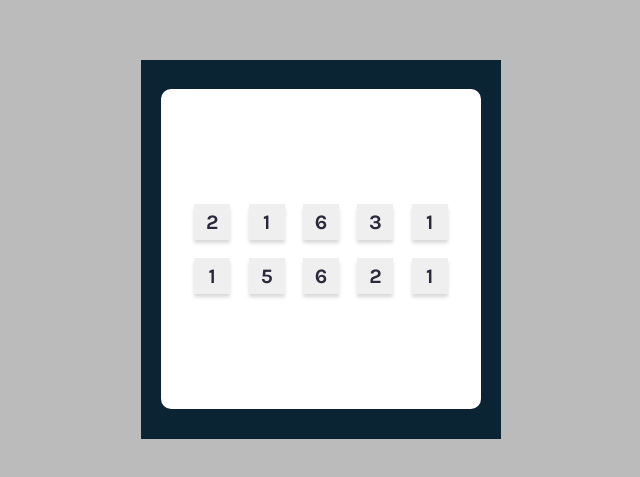
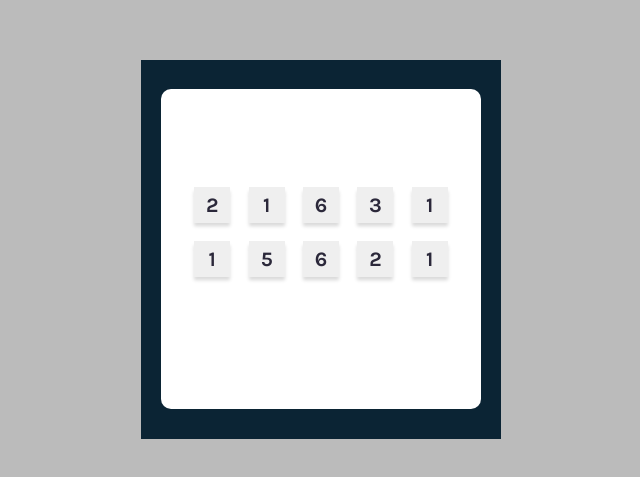
Before and after one commit to codingmaniac227/Tenzies, a React (Vite) app: page / in a window 1280 px wide. Shown: the part 151-628 px from the top of the page, without its empty margins (319-959 px from the left). Built offline with nearby package versions, Linux system fonts and the light colour scheme; a web font is replaced by a local one.

Commit message:
style(button): adjust roll button spacing and layout

```diff
--- a/src/App.css
+++ b/src/App.css
@@ -11,6 +11,7 @@
   display: flex;
   justify-content: center;
   align-items: center;
+  flex-direction: column;
   width: 20rem;
   height: 20rem;
   background-color: var(--bg);
@@ -28,5 +29,13 @@
   column-gap: 1.16rem;
   padding-left: 2.16rem;
   padding-right: 2.16rem;
-  align-self: center;
+  padding-bottom: 2.12rem;
 }
+
+.roll-btn {
+  width: 5.76rem;
+  height: 2.24rem;
+  border-radius: 0.238rem;
+  color: #FFFFFF;
+  background-color: #5035FF;
+}
```
